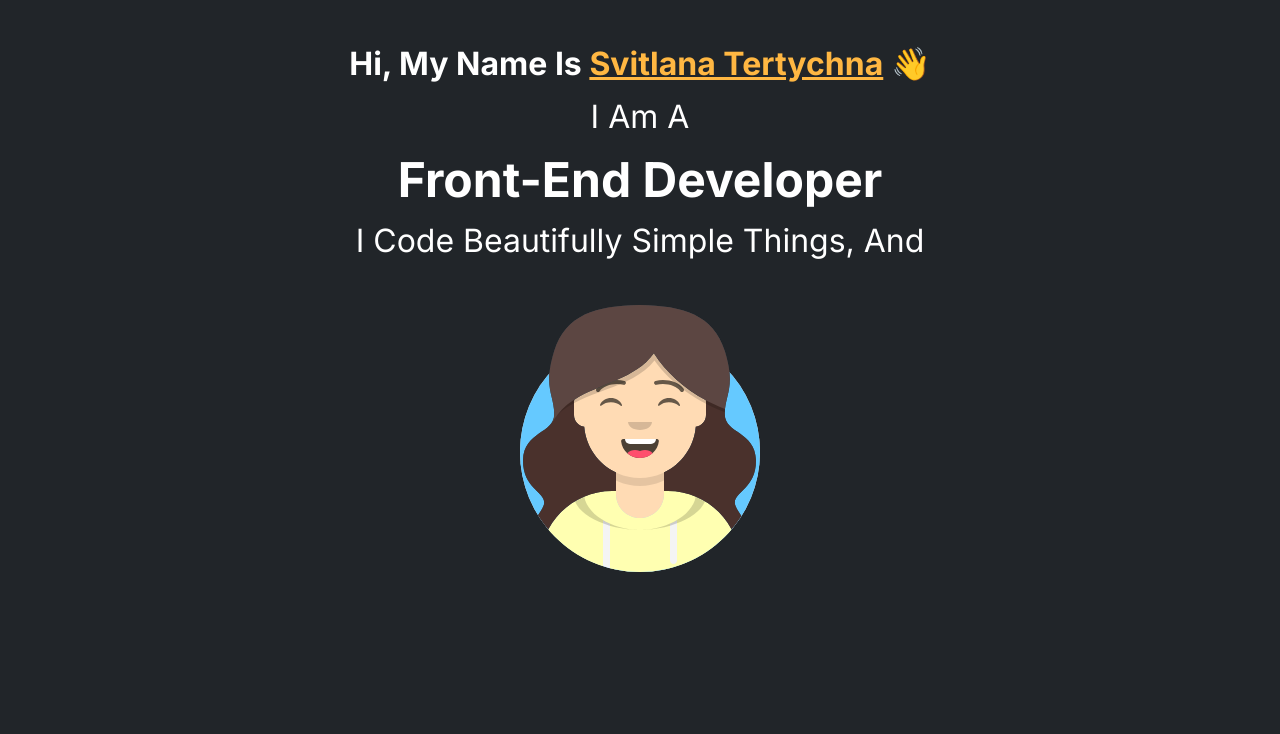
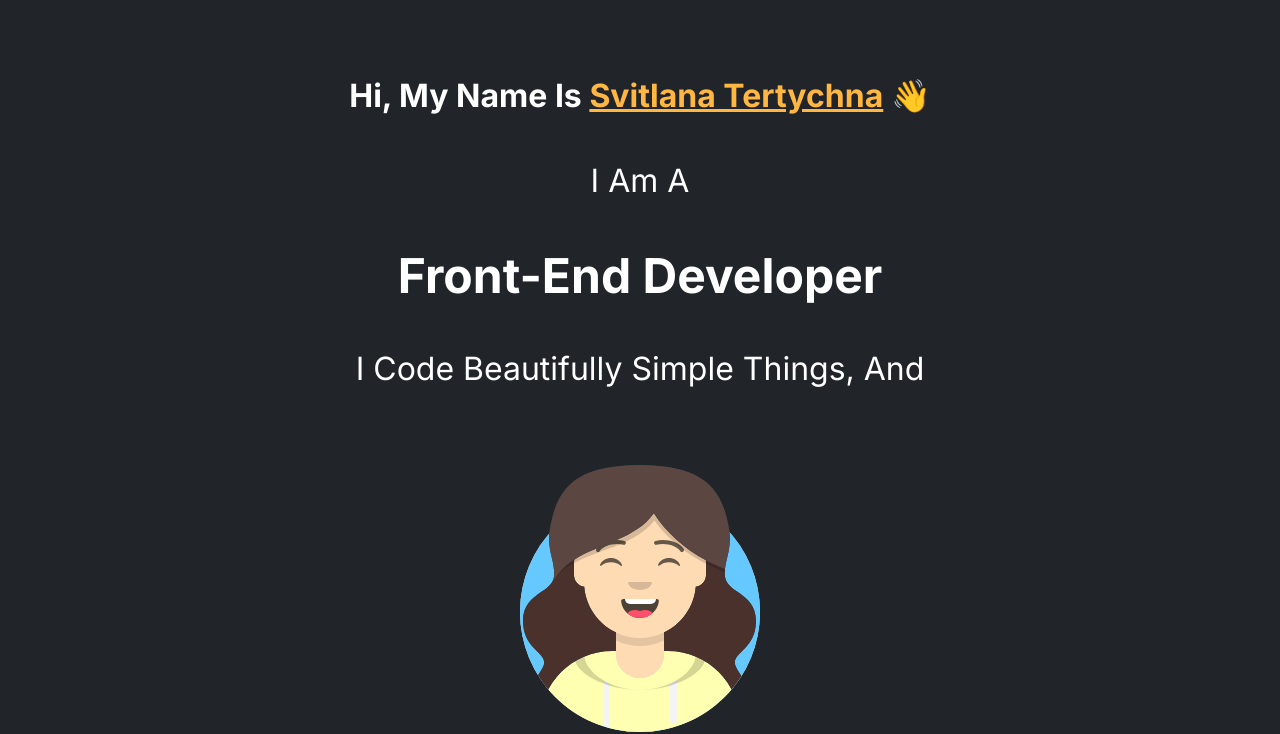
Before and after one commit to tsvetanat/portfolio, a website: page index.html in a window 1280 px wide. Shown: the part 104-838 px from the top of the page. Drawn offline with nearby package versions, Linux system fonts and the light colour scheme.

Commit message:
Update style.css

```diff
--- a/style/style.css
+++ b/style/style.css
@@ -211,7 +211,7 @@ section:nth-of-type(1) .about {
 }
 
 section:nth-of-type(1) p {
-    margin:1rem 0;
+    margin:3rem 0;
 }
 
 section:nth-of-type(1) p:nth-of-type(2) {
```
